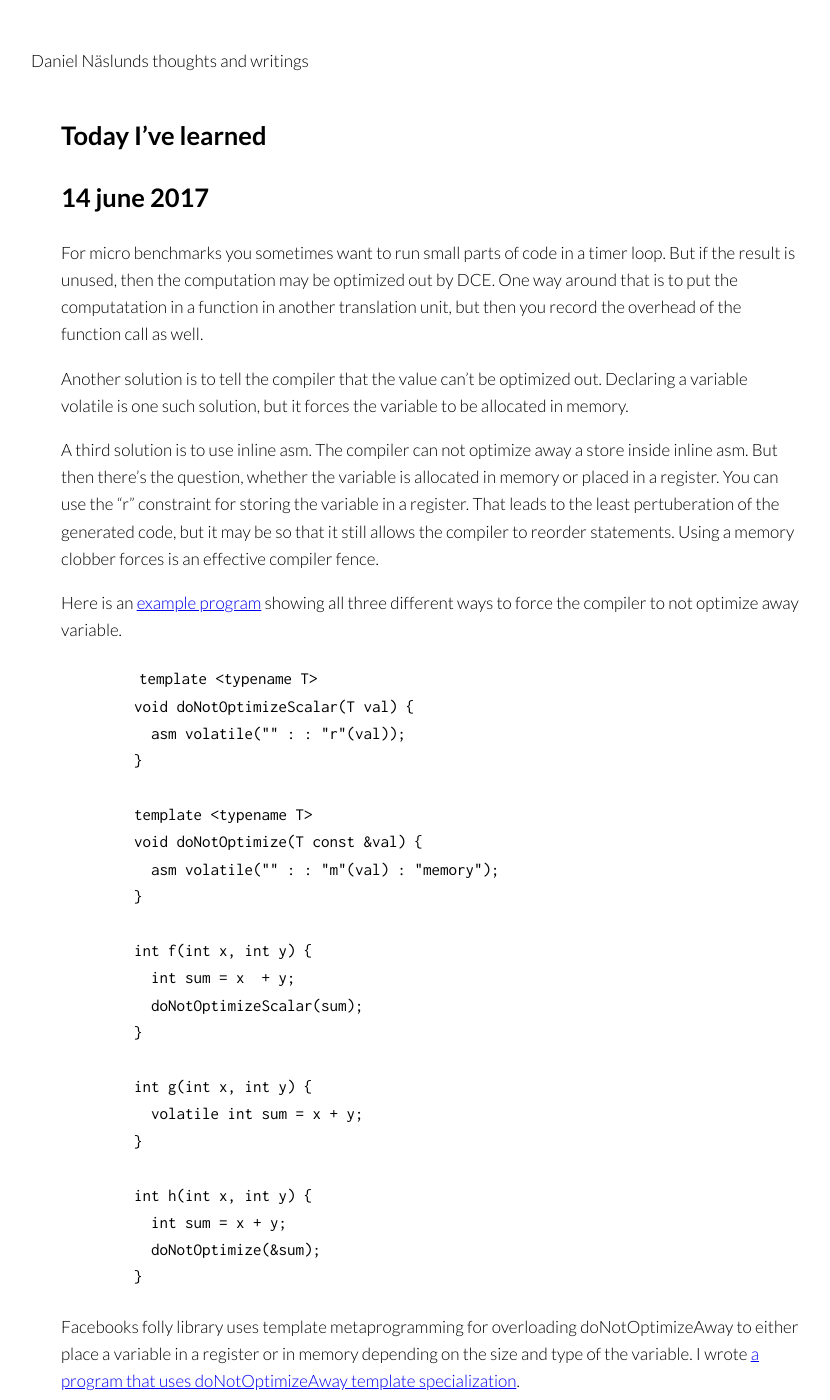
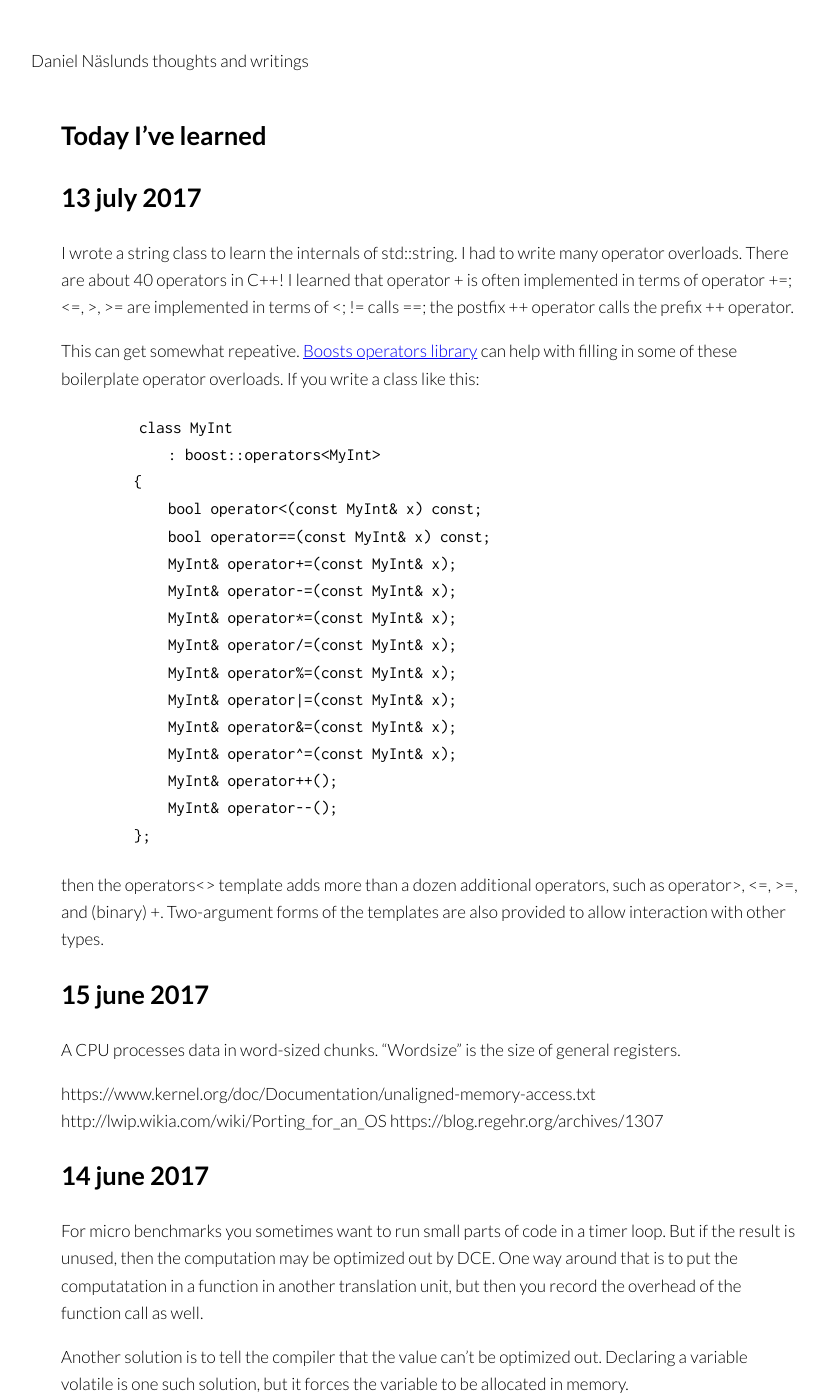
Before and after one commit to dannas/dannas.github.com, a Jekyll site: the page built from TIL.markdown, in a window 1280 px wide and 1400 px high. Shown: the whole window, without its empty margins (209-1039 px from the left). Built offline with Jekyll 4.4.1, drawn with Linux system fonts in a browser that asks for light colours; our own code applies the rules of GitHub Pages for plain Markdown files.

Commit message:
Yet another TIL

```diff
--- a/TIL.markdown
+++ b/TIL.markdown
@@ -1,4 +1,43 @@
 # Today I've learned
+
+## 13 july 2017
+I wrote a string class to learn the internals of std::string. I had to write
+many operator overloads. There are about 40 operators in C++! I learned that
+operator + is often implemented in terms of operator +=; <=, >, >= are
+implemented in terms of <; != calls ==; the postfix ++ operator calls the
+prefix ++ operator.
+
+This can get somewhat repeative. [Boosts operators library](http://www.boost.org/doc/libs/1_55_0/libs/utility/operators.htm)
+can help with filling in some of these boilerplate operator overloads. If you write a class like this:
+
+    class MyInt
+        : boost::operators<MyInt>
+    {
+        bool operator<(const MyInt& x) const;
+        bool operator==(const MyInt& x) const;
+        MyInt& operator+=(const MyInt& x);
+        MyInt& operator-=(const MyInt& x);
+        MyInt& operator*=(const MyInt& x);
+        MyInt& operator/=(const MyInt& x);
+        MyInt& operator%=(const MyInt& x);
+        MyInt& operator|=(const MyInt& x);
+        MyInt& operator&=(const MyInt& x);
+        MyInt& operator^=(const MyInt& x);
+        MyInt& operator++();
+        MyInt& operator--();
+    };
+
+then the operators<> template adds more than a dozen additional operators,
+such as operator>, <=, >=, and (binary) +. Two-argument forms of the templates
+are also provided to allow interaction with other types.
+
+## 15 june 2017
+A CPU processes data in word-sized chunks. "Wordsize" is the size of general
+registers.
+
+https://www.kernel.org/doc/Documentation/unaligned-memory-access.txt
+http://lwip.wikia.com/wiki/Porting_for_an_OS
+https://blog.regehr.org/archives/1307
 
 ## 14 june 2017
 For micro benchmarks you sometimes want to run small parts of code in a timer
```
